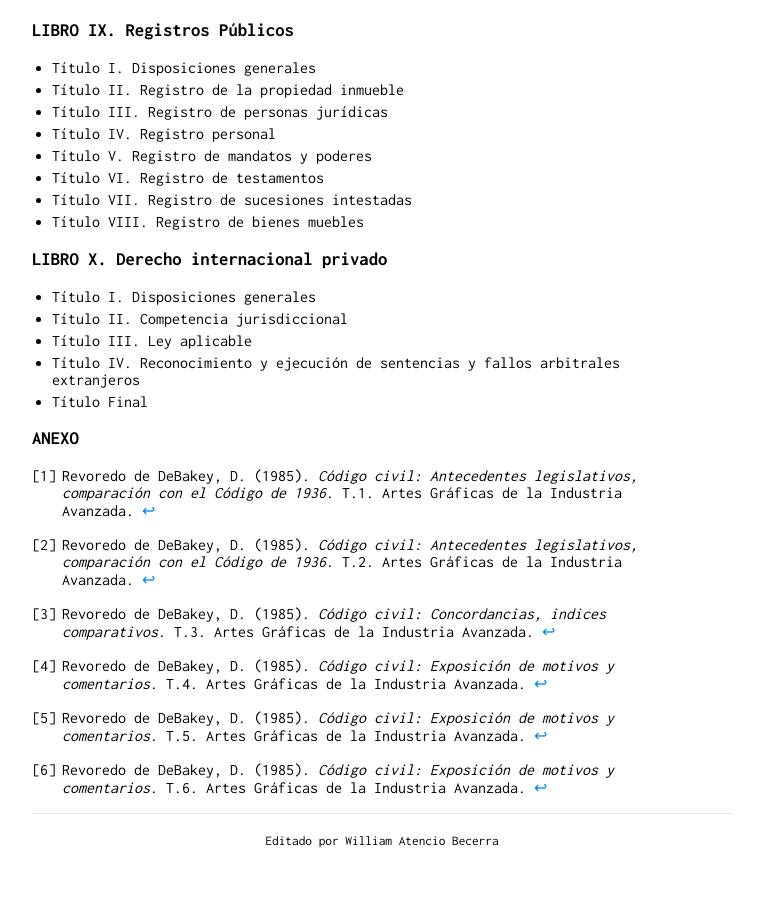
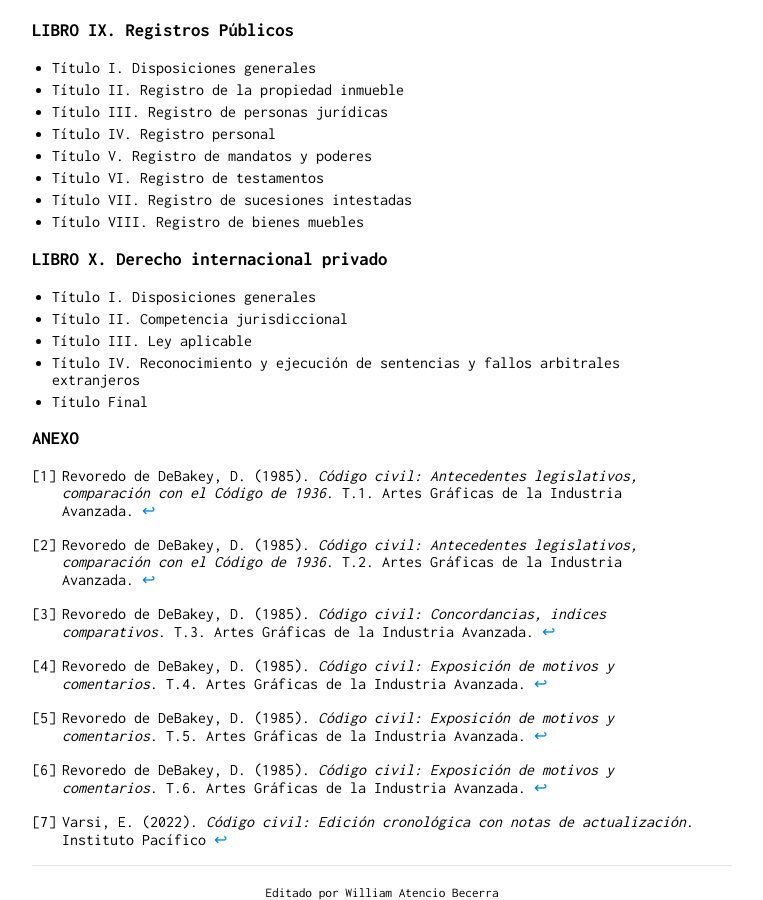
Before and after one commit to actio1680/actio1680.github.io, a Jekyll site: the page built from cc1984.md, in a window 1280 px wide and 900 px high, scrolled down 4397 px. Shown: the whole window, without its empty margins (258-1021 px from the left). Built offline with Jekyll 4.4.1, drawn with Linux system fonts in a browser that asks for light colours; our own code applies the rules of GitHub Pages for plain Markdown files; before the commit the page ends 5245 px from its top, so only the background shows below that; some of the changed lines change nothing that is shown.

Commit message:
Update cc1984.md

```diff
--- a/cc1984.md
+++ b/cc1984.md
@@ -2,7 +2,7 @@
 layout: default
 ---
 ## CÓDIGO CIVIL DEL PERÚ 1984
-Se promulgo el 24 de julio de 1984, mediante [Decreto Legislativo 295](https://github.com/actio1680/Cuerpos-legales-Peru/blob/main/Decretos-Legislativos/Decreto-Legislativo-295.md), entrando en vigencia el 14 de noviembre del mismo año.[^1][^2][^3][^4][^5][^6]
+Se promulgo el 24 de julio de 1984, mediante [Decreto Legislativo 295](https://github.com/actio1680/Cuerpos-legales-Peru/blob/main/Decretos-Legislativos/Decreto-Legislativo-295.md), entrando en vigencia el 14 de noviembre del mismo año.[^1][^2][^3][^4][^5][^6][^7]
 
 ### TÍTULO PRELIMINAR
 ### LIBRO I. Derecho de las personas
@@ -204,3 +204,5 @@ Se promulgo el 24 de julio de 1984, mediante [Decreto Legislativo 295](https://g
 [^4]: Revoredo de DeBakey, D. (1985). *Código civil: Exposición de motivos y comentarios*. T.4. Artes Gráficas de la Industria Avanzada.
 [^5]: Revoredo de DeBakey, D. (1985). *Código civil: Exposición de motivos y comentarios*. T.5. Artes Gráficas de la Industria Avanzada.
 [^6]: Revoredo de DeBakey, D. (1985). *Código civil: Exposición de motivos y comentarios*. T.6. Artes Gráficas de la Industria Avanzada.
+
+[^7]: Varsi, E. (2022). *Código civil: Edición cronológica con notas de actualización*. Instituto Pacífico
```
